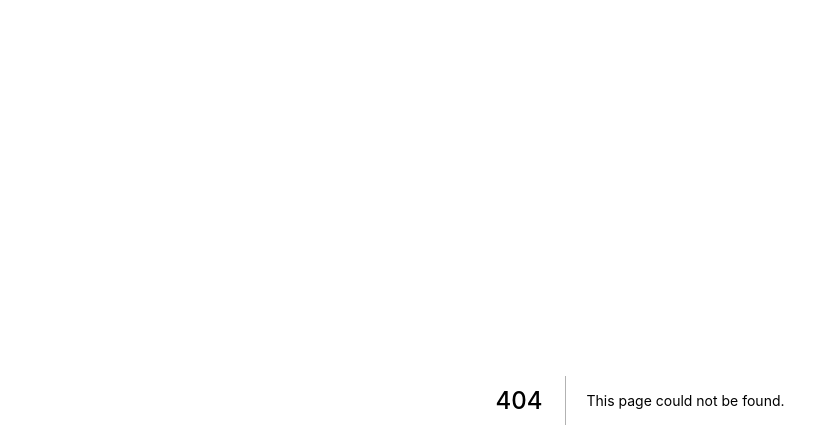
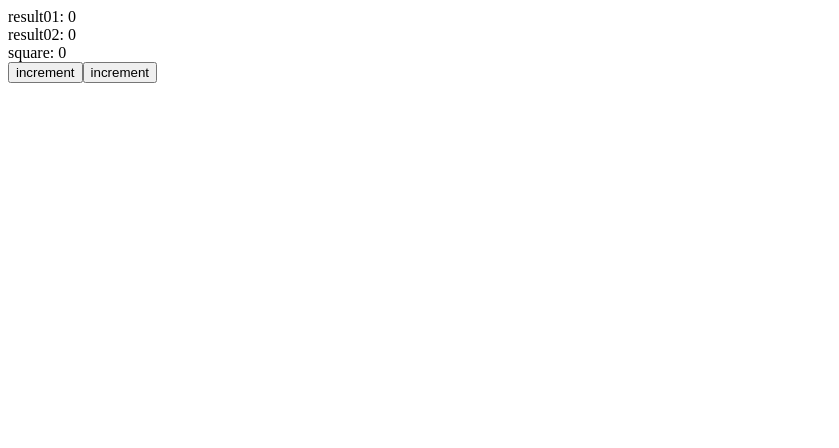
Before and after one commit to akamt/cypress, a Next.js app: page /memo in a window 1280 px wide. Before the commit this address had no page. Shown: the top 448 px of the page, without its empty margins (0-839 px from the left). Built offline with nearby package versions, Linux system fonts and the light colour scheme.

Commit message:
useMemoを使ってみた

```diff
--- /dev/null
+++ b/src/components/SampleMemo.tsx
@@ -0,0 +1,34 @@
+import React, { useMemo, useState } from "react";
+
+const UseMemo = (): JSX.Element => {
+  const [count01, setCount01] = useState(0);
+  const [count02, setCount02] = useState(0);
+
+  const result01 = () => setCount01(count01 + 1);
+  const result02 = () => setCount02(count02 + 1);
+
+  // const square = () => {
+  //   let i = 0;
+  //   while (i < 200000) i++;
+  //   return count02 * count02;
+  // };
+
+  const square = useMemo(() => {
+    let i = 0;
+    while (i < 200000) i++;
+    return count02 * count02;
+  }, [count02]);
+
+  return (
+    <>
+      <div>result01: {count01}</div>
+      <div>result02: {count02}</div>
+      {/*<div>square: {square()}</div>*/}
+      <div>square: {square}</div>
+      <button onClick={result01}>increment</button>
+      <button onClick={result02}>increment</button>
+    </>
+  );
+};
+
+export default UseMemo;
--- /dev/null
+++ b/src/pages/memo.tsx
@@ -0,0 +1,10 @@
+import React from "react";
+import SampleMemo from "../components/SampleMemo";
+
+const MemoPage = () => (
+  <div>
+    <SampleMemo />
+  </div>
+);
+
+export default MemoPage;
```
